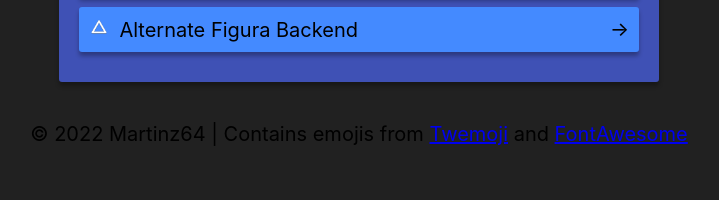
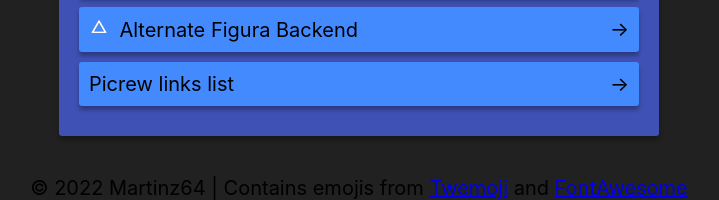
Before and after one commit to Martinz64/martinz.dev, a plain HTML site: page index.html in a window 1280 px wide. Shown: the part 725-925 px from the top of the page, without its empty margins (281-1000 px from the left). Before the commit the page ends 871 px from the top, so only its background shows below. Drawn offline with Linux system fonts and the light colour scheme.

Commit message:
add picrew links

```diff
--- a/index.html
+++ b/index.html
@@ -153,6 +153,19 @@
 
 				</a>
 			</div>
+			<div class="item-wrapper">
+				<a class="item" href="https://martinz64.github.io/picrew-link-list/">
+					<div class="item-half-3">
+						<span>
+							Picrew links list
+						</span>
+						<span class="float-right">
+							→
+						</span>
+					</div>
+
+				</a>
+			</div>
 		</header>
 	</div>
 	<div class="wrapper">
```
